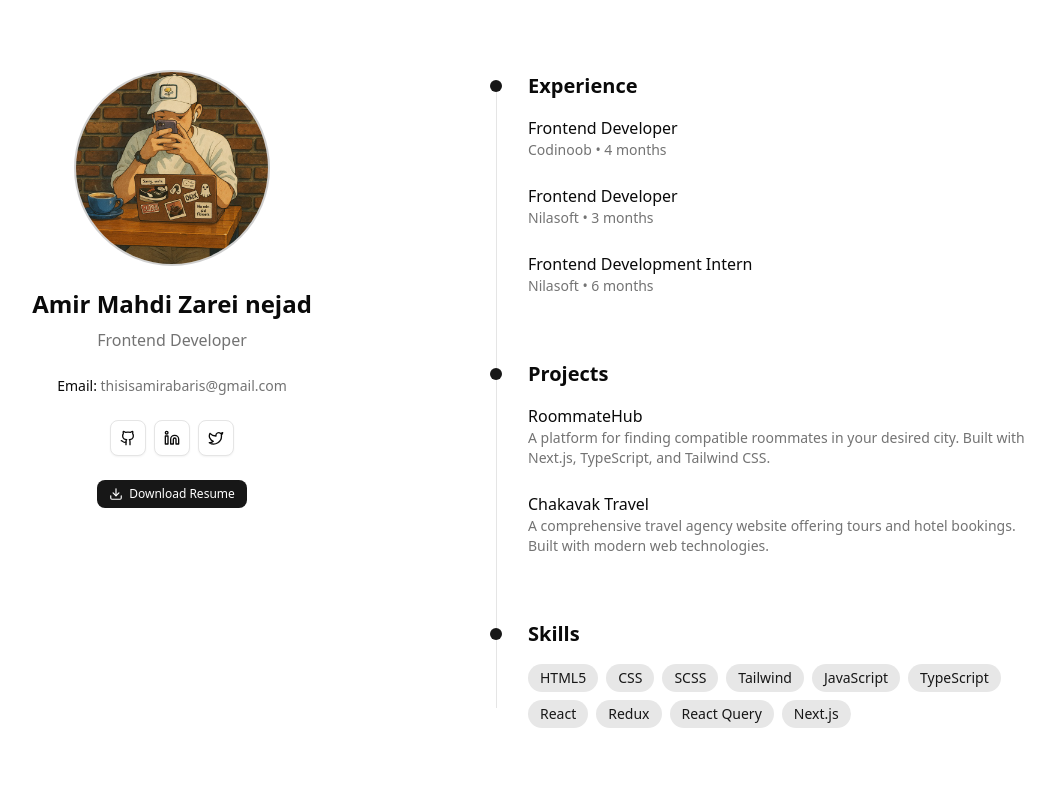
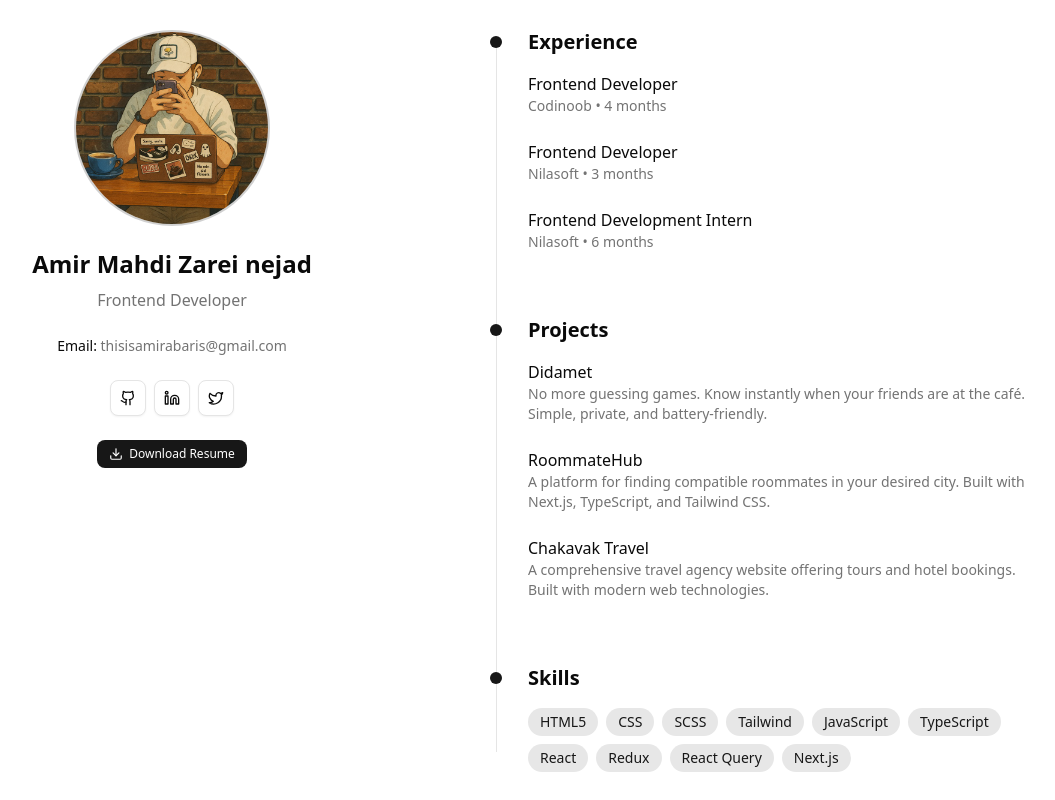
Before and after one commit to AmirAbaris/amir-abaris, a Next.js app: page / in a window 1280 px wide. Shown: the whole page, without its empty margins (168-1223 px from the left). Built offline with nearby package versions, Linux system fonts and the light colour scheme.

Commit message:
feat: update projecs

```diff
--- a/app/page.tsx
+++ b/app/page.tsx
@@ -1,7 +1,12 @@
 import Image from "next/image";
 import Link from "next/link";
 import { Button } from "@/components/ui/button";
-import { GithubIcon, LinkedinIcon, TwitterIcon, DownloadIcon } from "lucide-react";
+import {
+  GithubIcon,
+  LinkedinIcon,
+  TwitterIcon,
+  DownloadIcon,
+} from "lucide-react";
 
 export default function Home() {
   return (
@@ -83,15 +88,21 @@ export default function Home() {
             <h2 className="text-xl font-semibold mb-4">Experience</h2>
             <div className="space-y-6 text-muted-foreground">
               <div>
-                <h3 className="text-foreground font-medium">Frontend Developer</h3>
+                <h3 className="text-foreground font-medium">
+                  Frontend Developer
+                </h3>
                 <p className="text-sm">Codinoob • 4 months</p>
               </div>
               <div>
-                <h3 className="text-foreground font-medium">Frontend Developer</h3>
+                <h3 className="text-foreground font-medium">
+                  Frontend Developer
+                </h3>
                 <p className="text-sm">Nilasoft • 3 months</p>
               </div>
               <div>
-                <h3 className="text-foreground font-medium">Frontend Development Intern</h3>
+                <h3 className="text-foreground font-medium">
+                  Frontend Development Intern
+                </h3>
                 <p className="text-sm">Nilasoft • 6 months</p>
               </div>
             </div>
@@ -103,26 +114,53 @@ export default function Home() {
             <h2 className="text-xl font-semibold mb-4">Projects</h2>
             <div className="space-y-6 text-muted-foreground">
               <div>
-                <a
+                <Link
+                  href="https://didamet.vercel.app/"
+                  target="_blank"
+                  rel="noopener noreferrer"
+                  className="group"
+                >
+                  <h3 className="text-foreground font-medium group-hover:text-primary transition-colors">
+                    Didamet
+                  </h3>
+                  <p className="text-sm">
+                    No more guessing games. Know instantly when your friends are
+                    at the café. Simple, private, and battery-friendly.
+                  </p>
+                </Link>
+              </div>
+              <div></div>
+              <div>
+                <Link
                   href="https://roommatehub.vercel.app/fa"
                   target="_blank"
                   rel="noopener noreferrer"
                   className="group"
                 >
-                  <h3 className="text-foreground font-medium group-hover:text-primary transition-colors">RoommateHub</h3>
-                  <p className="text-sm">A platform for finding compatible roommates in your desired city. Built with Next.js, TypeScript, and Tailwind CSS.</p>
-                </a>
+                  <h3 className="text-foreground font-medium group-hover:text-primary transition-colors">
+                    RoommateHub
+                  </h3>
+                  <p className="text-sm">
+                    A platform for finding compatible roommates in your desired
+                    city. Built with Next.js, TypeScript, and Tailwind CSS.
+                  </p>
+                </Link>
               </div>
               <div>
-                <a
+                <Link
                   href="https://chakavaktravel.com"
                   target="_blank"
                   rel="noopener noreferrer"
                   className="group"
                 >
-                  <h3 className="text-foreground font-medium group-hover:text-primary transition-colors">Chakavak Travel</h3>
-                  <p className="text-sm">A comprehensive travel agency website offering tours and hotel bookings. Built with modern web technologies.</p>
-                </a>
+                  <h3 className="text-foreground font-medium group-hover:text-primary transition-colors">
+                    Chakavak Travel
+                  </h3>
+                  <p className="text-sm">
+                    A comprehensive travel agency website offering tours and
+                    hotel bookings. Built with modern web technologies.
+                  </p>
+                </Link>
               </div>
             </div>
           </div>
@@ -132,16 +170,36 @@ export default function Home() {
             <div className="absolute left-4 md:left-0 w-3 h-3 -translate-x-1/2 rounded-full bg-primary top-2" />
             <h2 className="text-xl font-semibold mb-4">Skills</h2>
             <div className="flex flex-wrap gap-2">
-              <span className="px-3 py-1 bg-primary/10 text-primary rounded-full text-sm">HTML5</span>
-              <span className="px-3 py-1 bg-primary/10 text-primary rounded-full text-sm">CSS</span>
-              <span className="px-3 py-1 bg-primary/10 text-primary rounded-full text-sm">SCSS</span>
-              <span className="px-3 py-1 bg-primary/10 text-primary rounded-full text-sm">Tailwind</span>
-              <span className="px-3 py-1 bg-primary/10 text-primary rounded-full text-sm">JavaScript</span>
-              <span className="px-3 py-1 bg-primary/10 text-primary rounded-full text-sm">TypeScript</span>
-              <span className="px-3 py-1 bg-primary/10 text-primary rounded-full text-sm">React</span>
-              <span className="px-3 py-1 bg-primary/10 text-primary rounded-full text-sm">Redux</span>
-              <span className="px-3 py-1 bg-primary/10 text-primary rounded-full text-sm">React Query</span>
-              <span className="px-3 py-1 bg-primary/10 text-primary rounded-full text-sm">Next.js</span>
+              <span className="px-3 py-1 bg-primary/10 text-primary rounded-full text-sm">
+                HTML5
+              </span>
+              <span className="px-3 py-1 bg-primary/10 text-primary rounded-full text-sm">
+                CSS
+              </span>
+              <span className="px-3 py-1 bg-primary/10 text-primary rounded-full text-sm">
+                SCSS
+              </span>
+              <span className="px-3 py-1 bg-primary/10 text-primary rounded-full text-sm">
+                Tailwind
+              </span>
+              <span className="px-3 py-1 bg-primary/10 text-primary rounded-full text-sm">
+                JavaScript
+              </span>
+              <span className="px-3 py-1 bg-primary/10 text-primary rounded-full text-sm">
+                TypeScript
+              </span>
+              <span className="px-3 py-1 bg-primary/10 text-primary rounded-full text-sm">
+                React
+              </span>
+              <span className="px-3 py-1 bg-primary/10 text-primary rounded-full text-sm">
+                Redux
+              </span>
+              <span className="px-3 py-1 bg-primary/10 text-primary rounded-full text-sm">
+                React Query
+              </span>
+              <span className="px-3 py-1 bg-primary/10 text-primary rounded-full text-sm">
+                Next.js
+              </span>
             </div>
           </div>
         </div>
```
